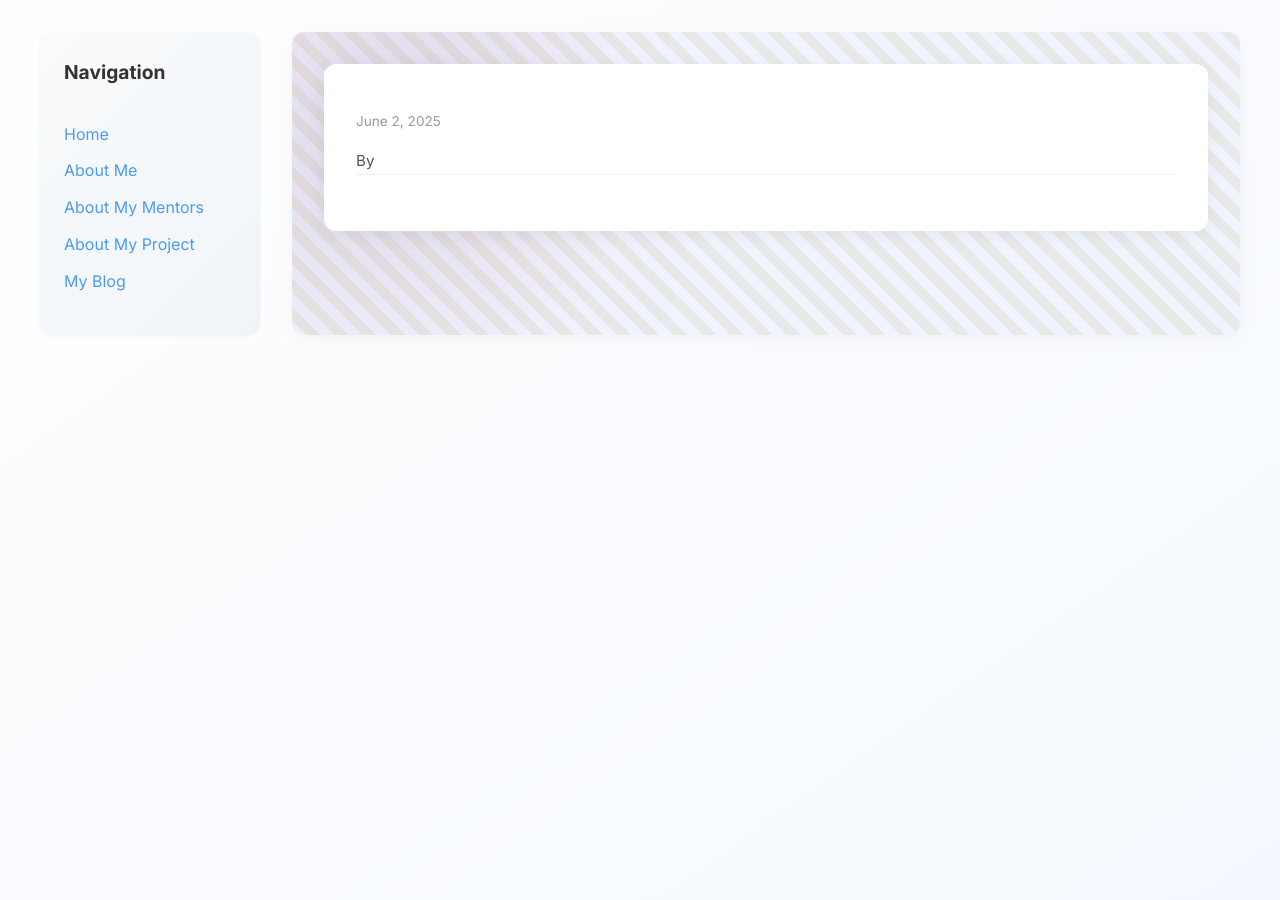
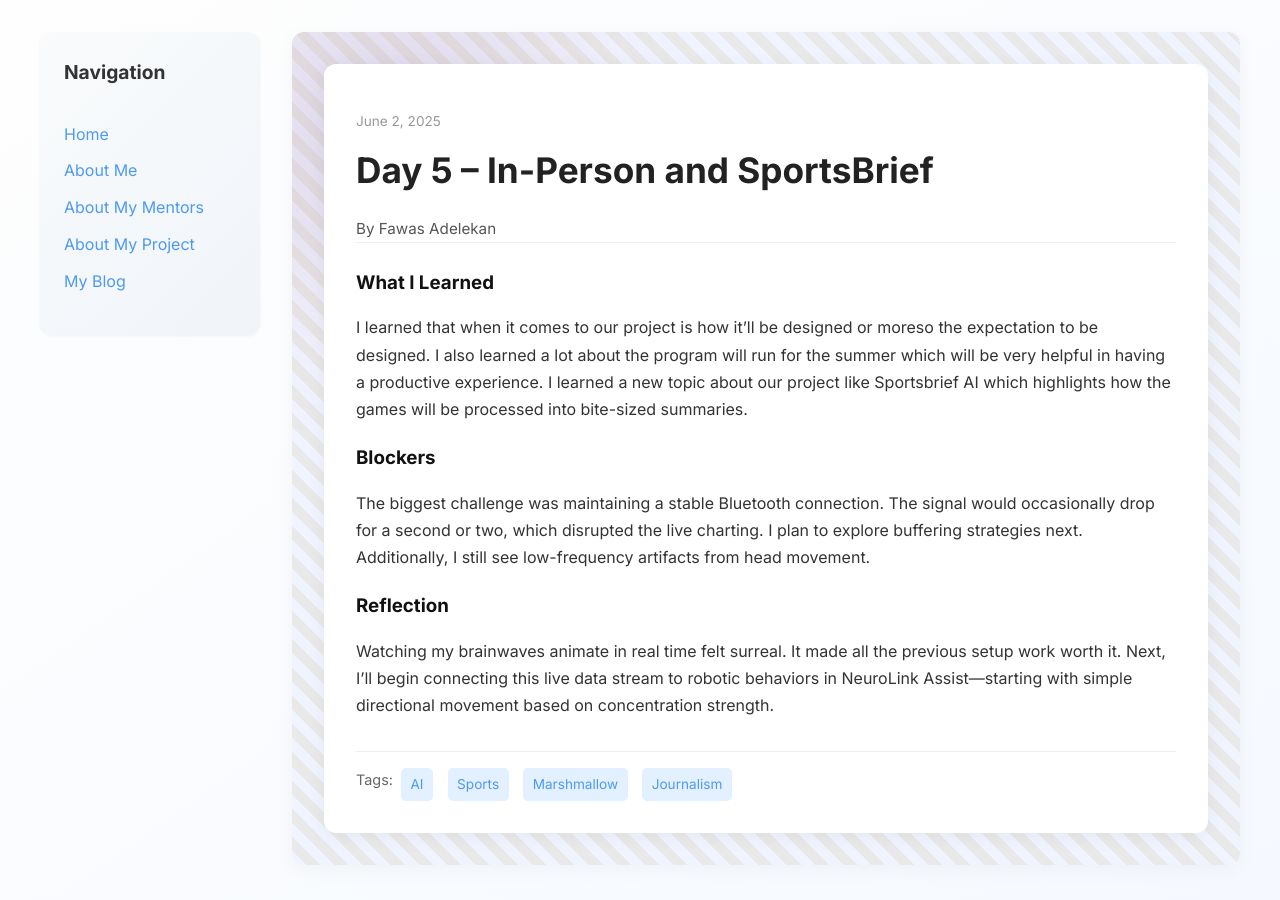
Before and after one commit to ForrestAj/ForrestAj.github.io, a Jekyll site: the page built from _posts/2025-06-02-day-5.md, in a window 1280 px wide. Built offline with Jekyll 4.4.1, drawn with Linux system fonts in a browser that asks for light colours; our own code applies the rules of GitHub Pages for plain Markdown files.

Commit message:
Update 2025-06-02-day-5.md

```diff
--- a/_posts/2025-06-02-day-5.md
+++ b/_posts/2025-06-02-day-5.md
@@ -1,15 +1,13 @@
 ---
 layout: post
-title: "Day 5 – In-Person and SportsBried"
+title: "Day 5 – In-Person and SportsBrief"
 date: 2025-06-02
-author: Ta'quavian Johnson
+author: Fawas Adelekan
 permalink: /day5.html
-tags: ["AI", "Sports", "Marshmallow",]
+tags: ["AI", "Sports", "Marshmallow", "Journalism"]
 
 what_i_learned: |
-    I learned about how sportsbrief AI is used in order to give us proper summaries of games that have happen within the system. I
-
-  This helped me better understand how attention levels fluctuate, especially when switching between tasks. I also learned how to calculate moving averages to reduce noise in the signal while preserving response time.
+    I learned that when it comes to our project is how it'll be designed or moreso the expectation to be designed. I also learned a lot about the program will run for the summer which will be very helpful in having a productive experience. I learned a new topic about our project like Sportsbrief AI which highlights how the games will be processed into bite-sized summaries.
 
 blockers: |
   The biggest challenge was maintaining a stable Bluetooth connection. The signal would occasionally drop for a second or two, which disrupted the live charting. I plan to explore buffering strategies next. Additionally, I still see low-frequency artifacts from head movement.
```
